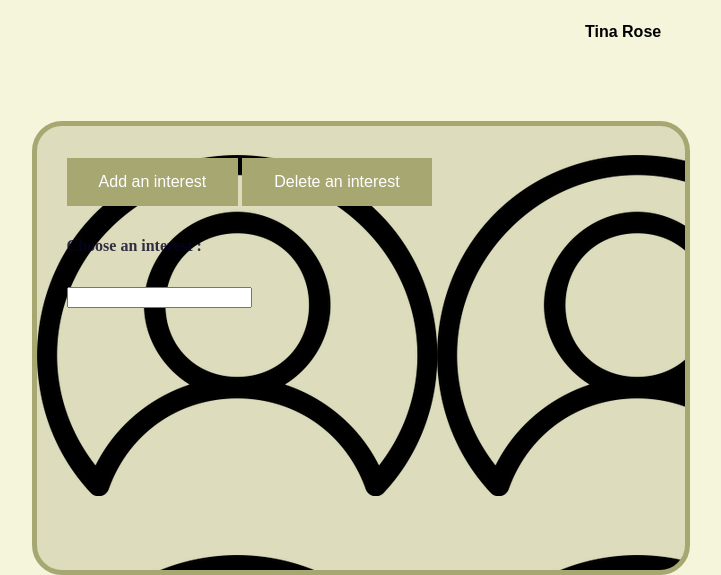
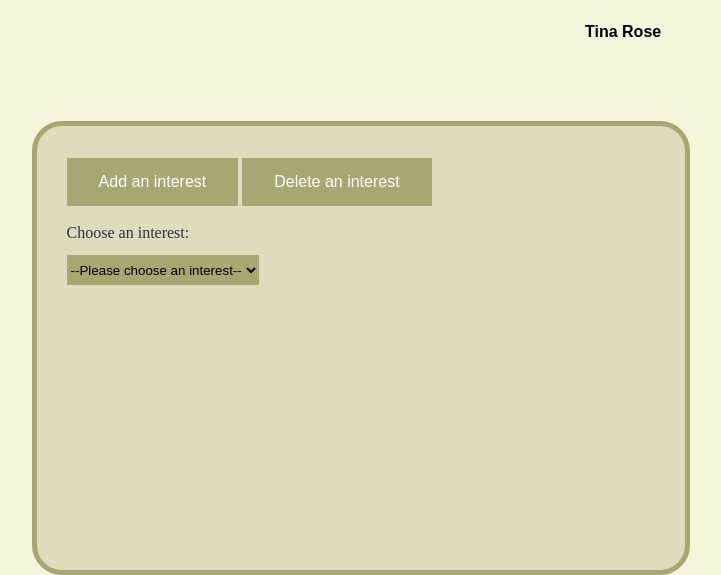
Before and after one commit to magalieV/Business_Intelligence_Project, a Python web app: template Totally_Spies/src/main/resources/templates/profile.html in a window 1280 px wide. Shown: the part 247-822 px from the top of the page, without its empty margins (279-1000 px from the left). Run offline with Jinja, Linux system fonts and the light colour scheme; the template is opened without the code that fills it, so the values that code supplies are empty.

Commit message:
send new select list

```diff
--- a/Totally_Spies/src/main/resources/static/css/profile.css
+++ b/Totally_Spies/src/main/resources/static/css/profile.css
@@ -30,7 +30,6 @@ b {
     border: solid 5px rgb(167, 167, 114);
     border-radius: 30px;
     color: rgba(6, 2, 37, 0.801);
-    background-image: url("../img/user.png");
     margin-top: 5em;
 }
 
@@ -50,7 +49,9 @@ h2 {
     font-size: medium;
 }
 
-#browsers {
+#interest-select {
     background-color: rgb(167, 167, 114);
     border: none;
+    margin-top: 1em;
+	height: 7%;
 }
--- a/Totally_Spies/src/main/resources/templates/profile.html
+++ b/Totally_Spies/src/main/resources/templates/profile.html
@@ -4,21 +4,34 @@
     <meta charset="UTF-8">
     <title>Totally Spies - Profile</title>
     <!-- stylesheet -->
-    <link href="css/profile.css" rel="stylesheet">
+    <link href="../static/css/profile.css" rel="stylesheet">
 </head>
 <body>
 <div class="background">
-    <img src="img/user.png" alt="User"><br><br>
+    <img src="../static/img/user.png" alt="User"><br><br>
     <b>Tina Rose</b>
 </div>
 <div class="box-list">
     <button type="button" id="add-list" onclick="myFunction()">Add an interest</button>
     <button type="button" id="add-list" onclick="myFunction()">Delete an interest</button><br><br>
-    <h2>Choose an interest : </h2><br>
-    <input type=text list=browsers>
-    <datalist id=browsers>
-        <option> interest 1
-        <option> interest 2
-    </datalist>
+    <label for="select-title">Choose an interest:</label><br>
+        <select name="demo" id="interest-select">
+            <option value="">--Please choose an interest--</option>
+            <option value="interest-1">Dance</option>
+            <option value="interest-2">Music</option>
+            <option value="interest-3">Swimming</option>
+            <option value="interest-4">Football</option>
+            <option value="interest-5">Shooping</option>
+        </select>
+        <p id="demo" name="demo"></p>
+        <!--<script>
+           function addOption(){
+            var sel = document.getElementById("demo");
+            var option = document.createElement("option");
+            option.innerHTML = "name";
+            option.value = "1";
+            sel.appendChild(option);
+            }
+        </script>-->
 </div>
 </body>
```
